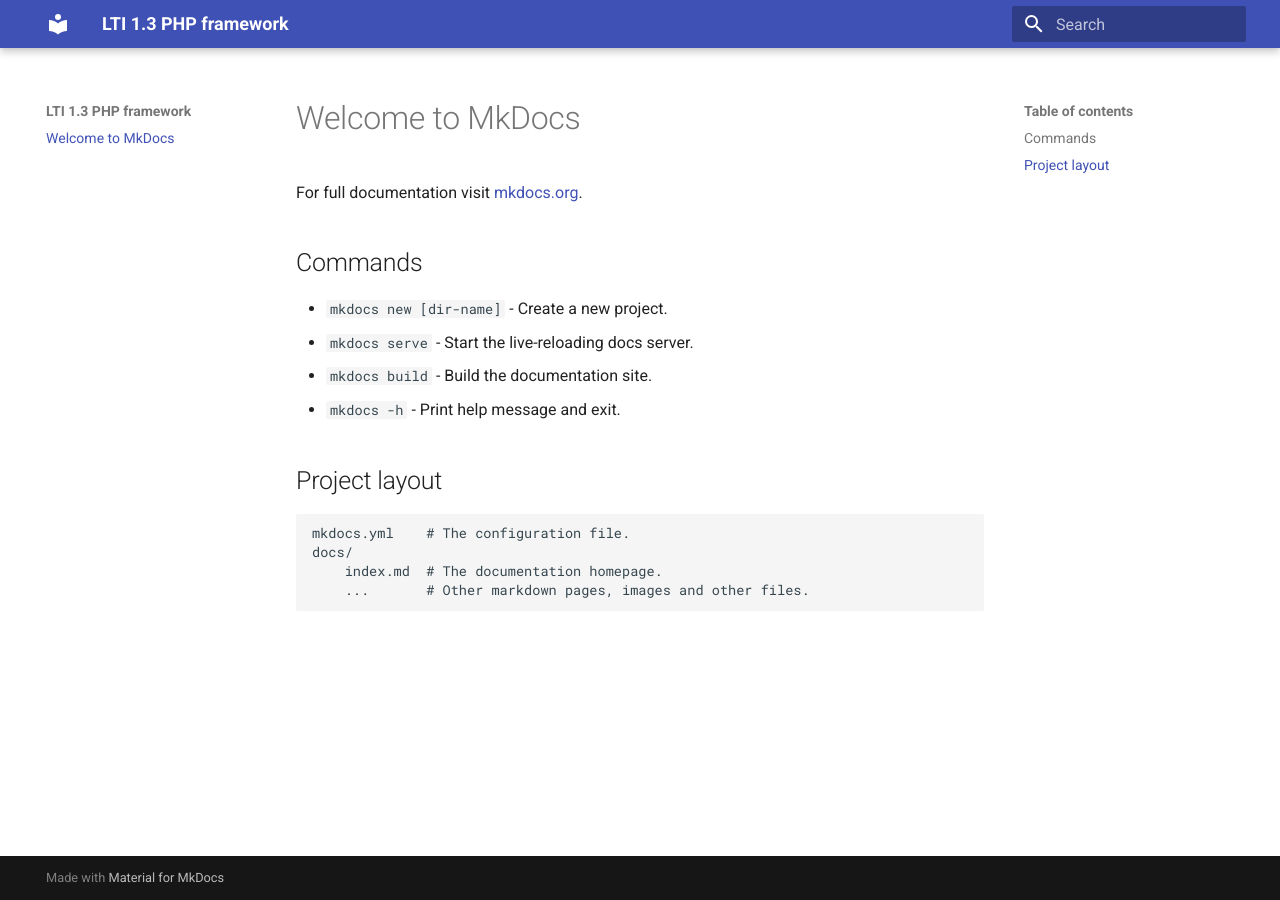
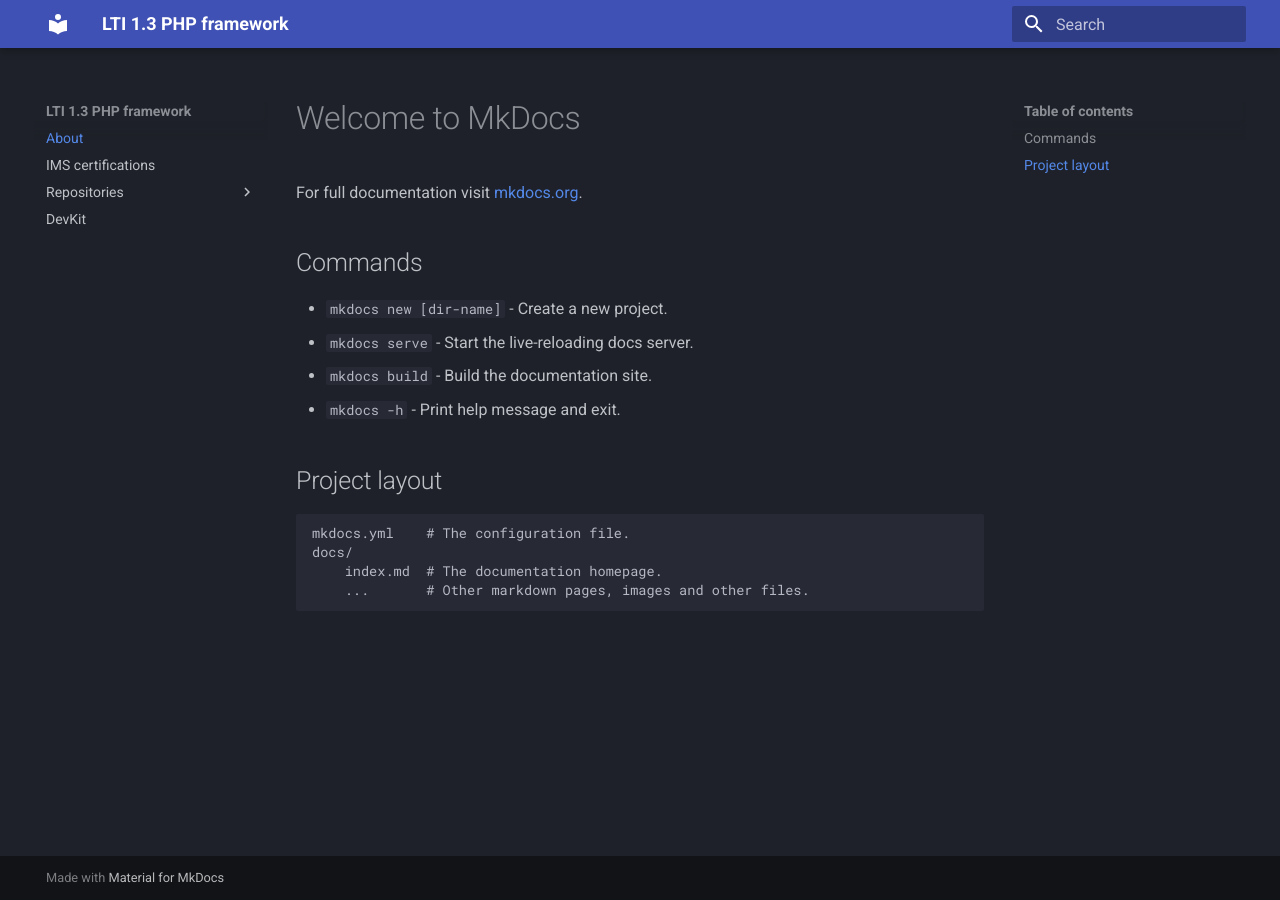
Before and after one commit to oat-sa/doc-lti1p3, an MkDocs documentation site: the page built from docs/index.md, in a window 1280 px wide. Built offline with MkDocs 1.6.1 and Material for MkDocs 9.7.7, drawn with Linux system fonts in a browser that asks for light colours.

Commit message:
feat: content

```diff
--- a/mkdocs.yml
+++ b/mkdocs.yml
@@ -1,4 +1,22 @@
 site_name: LTI 1.3 PHP framework
-site_url: https://example.com/
+site_url: https://oat-sa.github.io/doc-lti1p3/
+
 theme:
   name: material
+  palette:
+    scheme: slate
+    logo: assets/logo.png
+    favicon: assets/favicon.png
+    features:
+      - navigation.instant
+      - navigation.tracking
+      - navigation.sections
+      - navigation.expand
+
+nav:
+  - About: 'index.md'
+  - IMS certifications: 'certifications.md'
+  - Repositories:
+      - 'PHP libraries': 'repositories/libraries.md'
+      - 'Symfony bundle': 'repositories/sfbundle.md'
+  - DevKit: 'devkit.md'
```
Also changed, not shown: docs/certifications.md (added, +1 -0 lines), docs/devkit.md (added, +1 -0 lines), docs/repositories/libraries.md (added, +1 -0 lines), docs/repositories/sfbundle.md (added, +1 -0 lines), assets/favicon.png (added), assets/logo.png (added).
